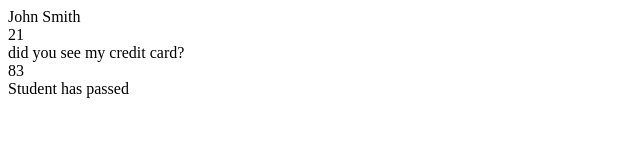
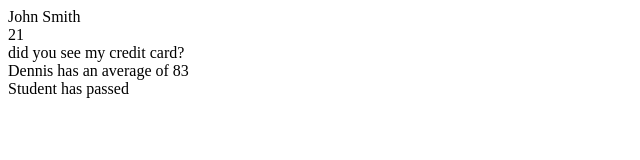
Before and after one commit to rehankhan21/SE-Homework, a plain HTML site: page Pages/object.html in a window 1280 px wide. Shown: the whole page, without its empty margins (0-640 px from the left). Drawn offline with Linux system fonts and the light colour scheme.

Commit message:
moreObject practice

```diff
--- a/Pages/object.html
+++ b/Pages/object.html
@@ -23,7 +23,7 @@
         document.getElementById("noises").innerHTML = person.noises[0];
 
         //let grades = [20, 10, 30]
-        document.getElementById("average").innerHTML = student.averageArr();
+        document.getElementById("average").innerHTML = student.fname + " has an average of " + student.averageArr();
         document.getElementById("result").innerHTML = student.result();
 
     </script>
```
